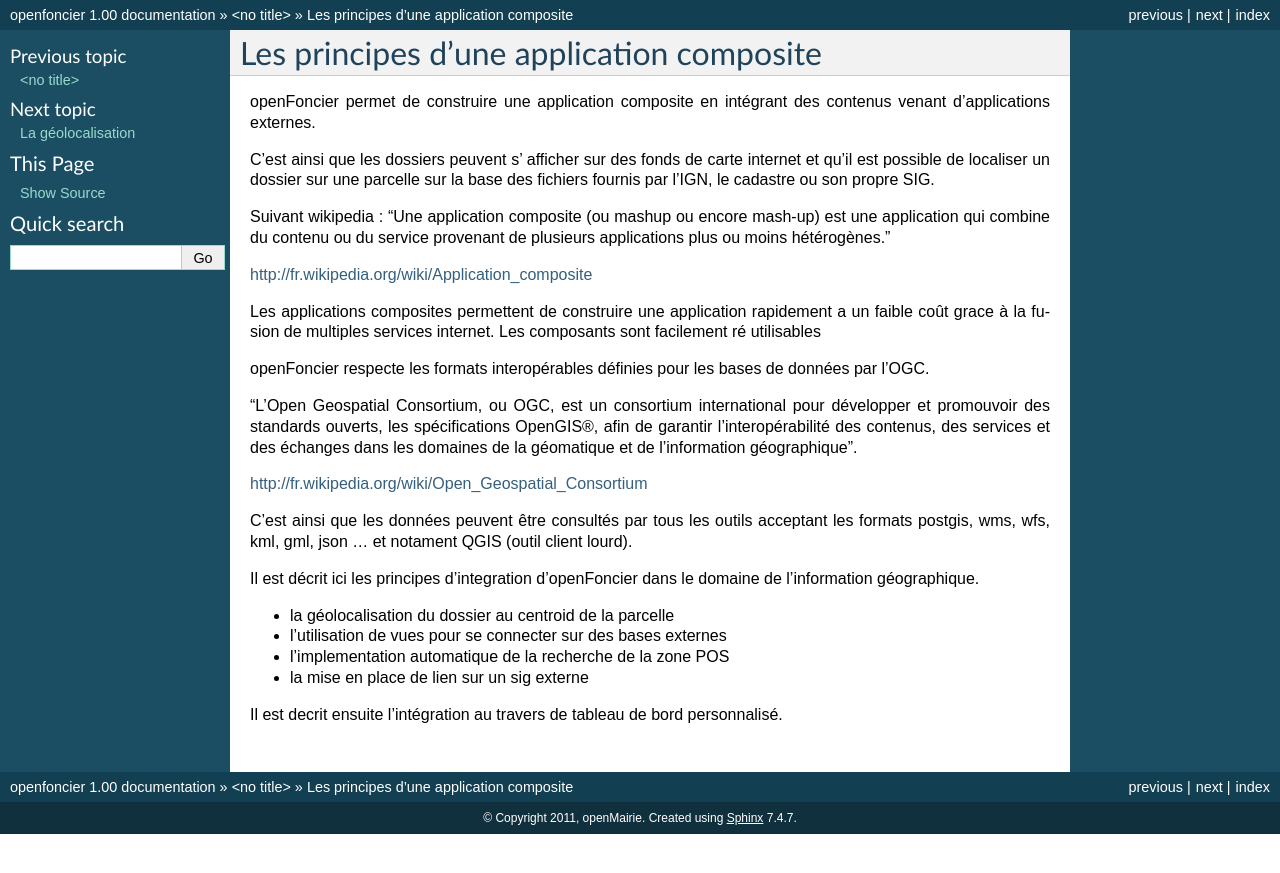
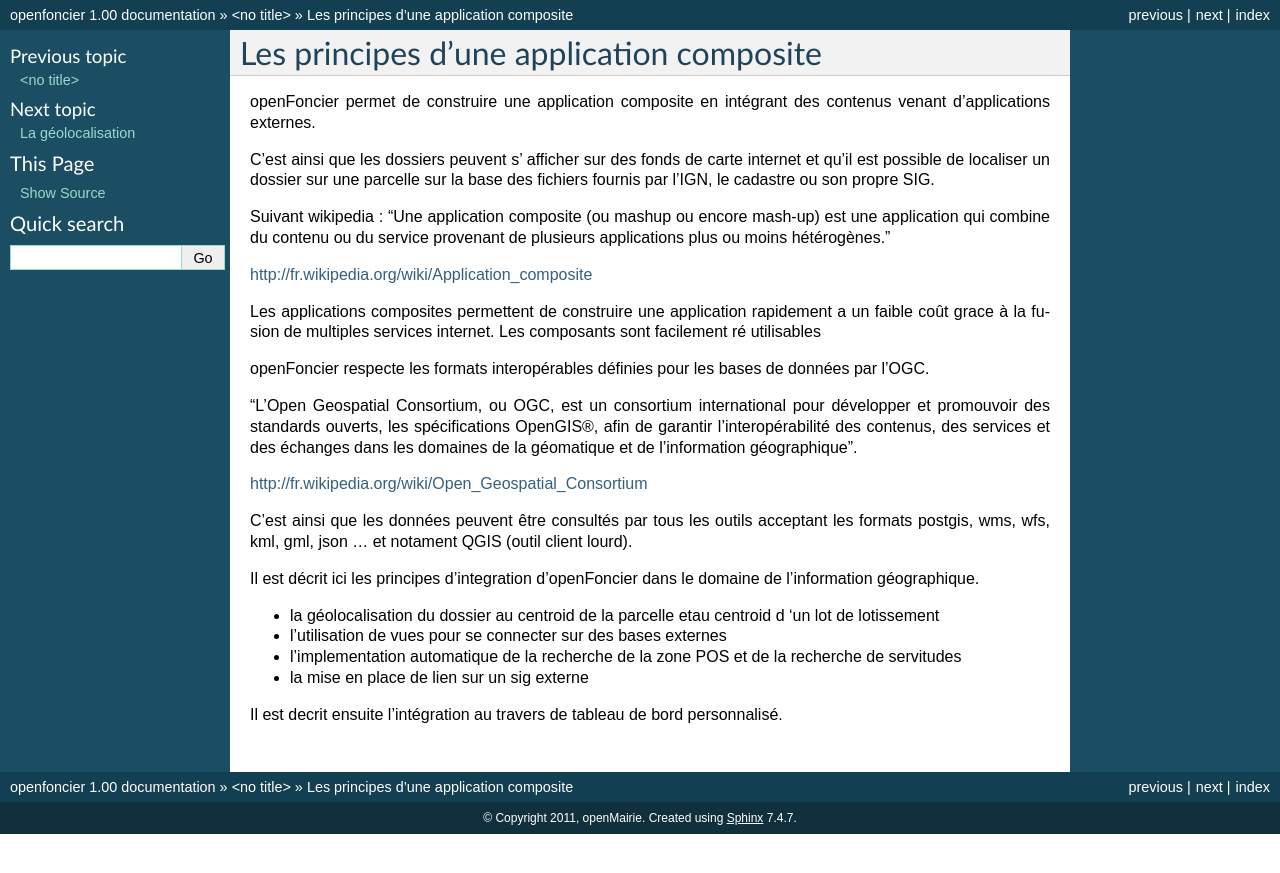
Before and after one commit to mpavaux/openads-documentation, a Sphinx documentation site: the page built from source/integration/principes_integration.rst, in a window 1280 px wide. Shown: the top 873 px of the page. Built offline with Sphinx 7.4.7, drawn with Linux system fonts in a browser that asks for light colours.

Commit message:
correction

```diff
--- a/source/integration/geolocalisation.rst
+++ b/source/integration/geolocalisation.rst
@@ -7,11 +7,11 @@
 
 Il est décrit ici les principes d'integration dans un SIG :
 
-- la géolocalisation du dossier au centroid de la parcelle
+- la géolocalisation du dossier au centroid de la parcelle ou de lotissement
 
 - l'utilisation de vues pour se connecter sur des bases externes
 
-- l'implementation automatique de la recherche de la zone POS
+- l'implementation automatique de la recherche de la zone POS et servitudes
 
 - la mise en place de lien sur un sig externe
 
--- a/source/integration/index.rst
+++ b/source/integration/index.rst
@@ -2,7 +2,7 @@
 
 
 
-Nous vous proposons dans ce châpitre de décrire l'integration d'openFoncier dans le SIG
+Nous vous proposons dans ce chapître de décrire l'intégration d'openFoncier dans le SIG
 
 - principes d'une application composite (mashup)
 
--- a/source/integration/principes_integration.rst
+++ b/source/integration/principes_integration.rst
@@ -37,11 +37,11 @@
 Il est décrit ici les principes d'integration d'openFoncier dans le domaine
 de l'information géographique.
 
-- la géolocalisation du dossier au centroid de la parcelle
+- la géolocalisation du dossier au centroid de la parcelle etau centroid d 'un lot de lotissement
 
 - l'utilisation de vues pour se connecter sur des bases externes
 
-- l'implementation automatique de la recherche de la zone POS
+- l'implementation automatique de la recherche de la zone POS et de la recherche de servitudes
 
 - la mise en place de lien sur un sig externe
 
--- a/source/parametrage/principes_parametrage.rst
+++ b/source/parametrage/principes_parametrage.rst
@@ -9,7 +9,7 @@
 
 - d'un état d'un dossier
 
-- d'actions qui vont changer d'état un dossier
+- d'actions qui vont changer les champs du dossier
 
 - de transition qui décrit les actions possibles pour un état donné
 
```
Also changed, not shown: other parts of source/integration/geolocalisation.rst (+1 -1 lines).
